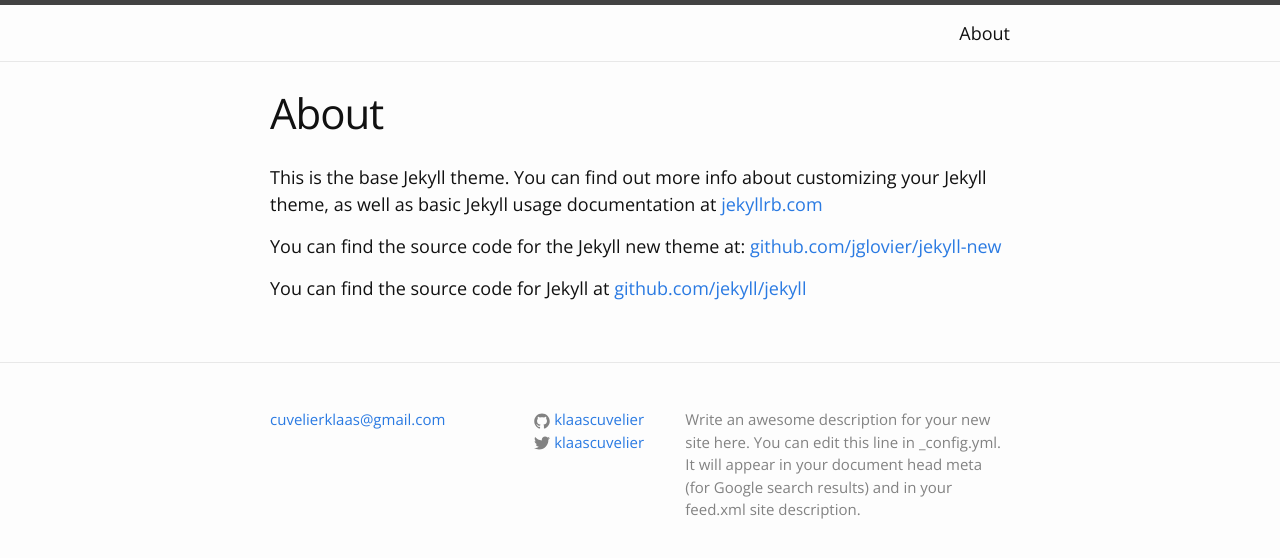
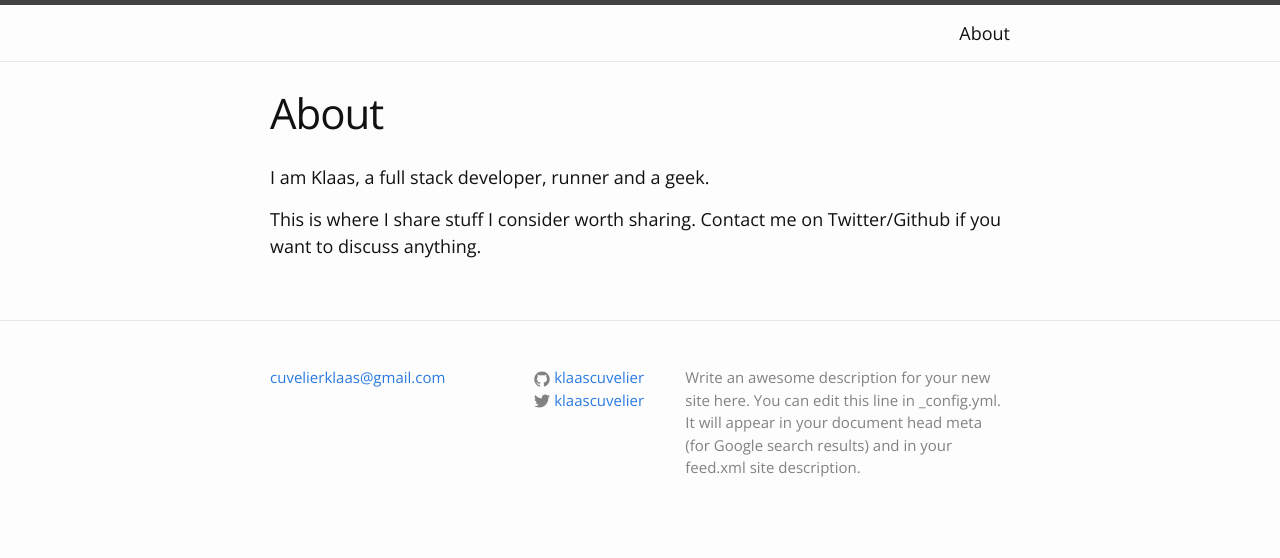
Before and after one commit to klaascuvelier/klaascuvelier.github.io, a Jekyll site: the page built from about.md, in a window 1280 px wide. Shown: the top 558 px of the page. Built offline with Jekyll 4.4.1, drawn with Linux system fonts in a browser that asks for light colours.

Commit message:
Start about page

```diff
--- a/about.md
+++ b/about.md
@@ -2,10 +2,9 @@
 layout: page
 title: About
 permalink: /about/
+author: Klaas Cuvelier
 ---
 
-This is the base Jekyll theme. You can find out more info about customizing your Jekyll theme, as well as basic Jekyll usage documentation at [jekyllrb.com](http://jekyllrb.com/)
+I am Klaas, a full stack developer, runner and a geek.
 
-You can find the source code for the Jekyll new theme at: [github.com/jglovier/jekyll-new](https://github.com/jglovier/jekyll-new)
-
-You can find the source code for Jekyll at [github.com/jekyll/jekyll](https://github.com/jekyll/jekyll)
+This is where I share stuff I consider worth sharing. Contact me on Twitter/Github if you want to discuss anything.
```
